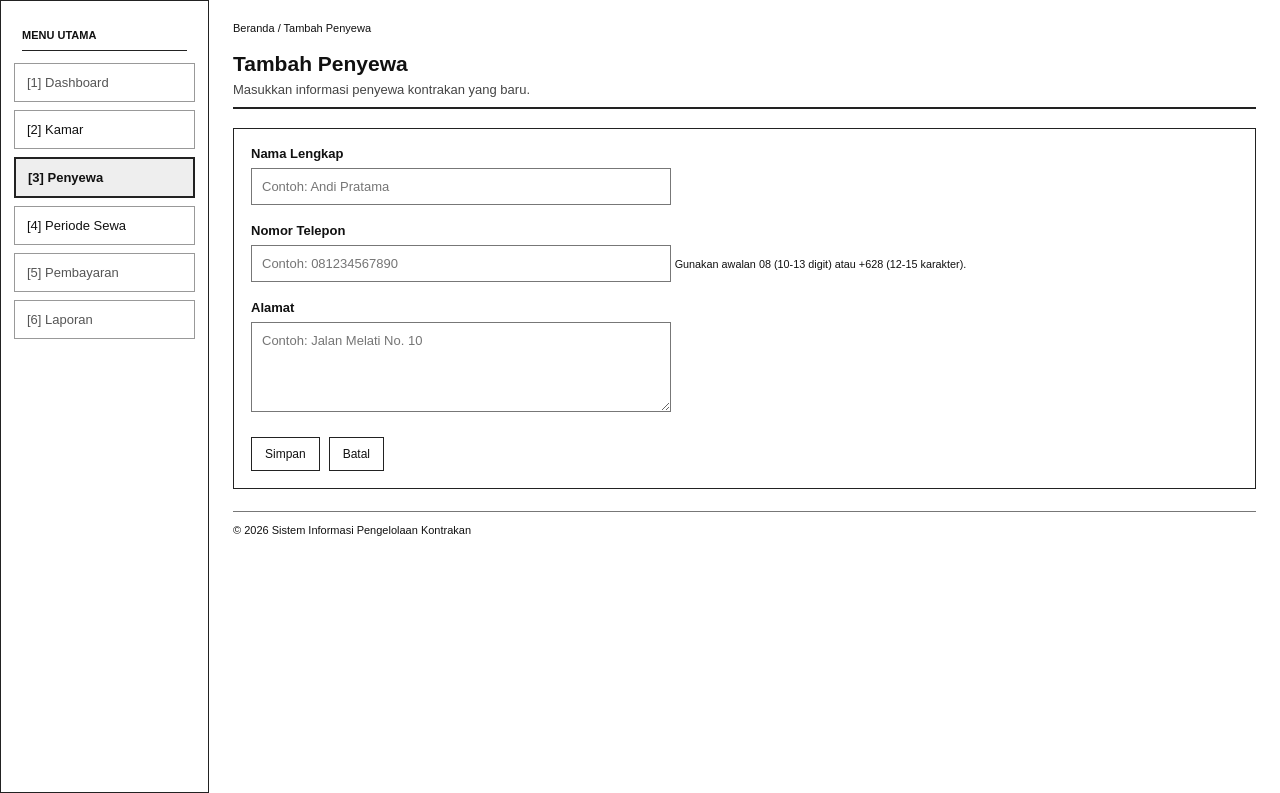
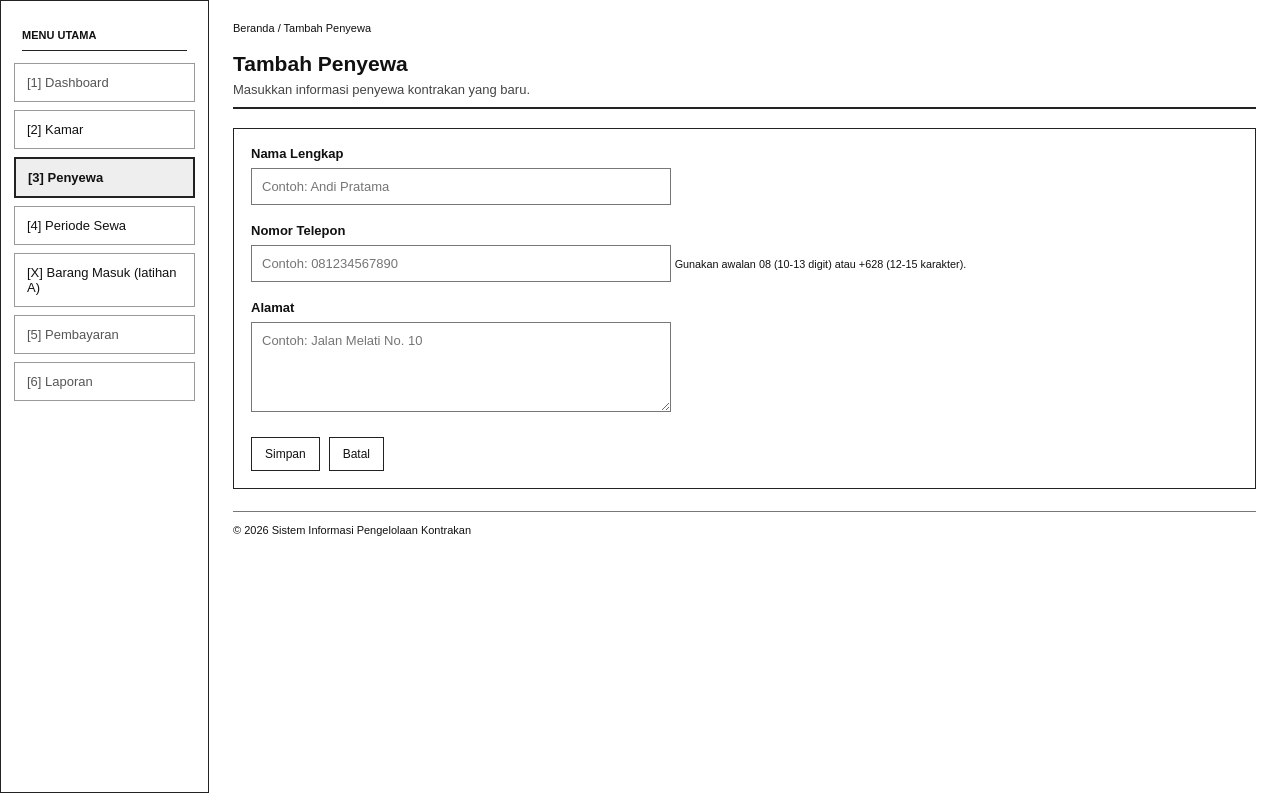
Before and after one commit to magicglass177/rpl-sistem-informasi-kontrakan, a Flask app: page /penyewa/tambah in a window 1280 px wide. Shown: the part 61-854 px from the top of the page. Run offline with Flask 3, Linux system fonts and the light colour scheme; some libraries are stand-ins or nearby versions.

Commit message:
Latihan konflik: tambah tautan Barang Masuk

```diff
--- a/templates/base.html
+++ b/templates/base.html
@@ -326,6 +326,7 @@
             >
                 [4] Periode Sewa
             </a>
+            <a href="#">[X] Barang Masuk (latihan A)</a>
             <span>[5] Pembayaran</span>
             <span>[6] Laporan</span>
         </nav>
```
